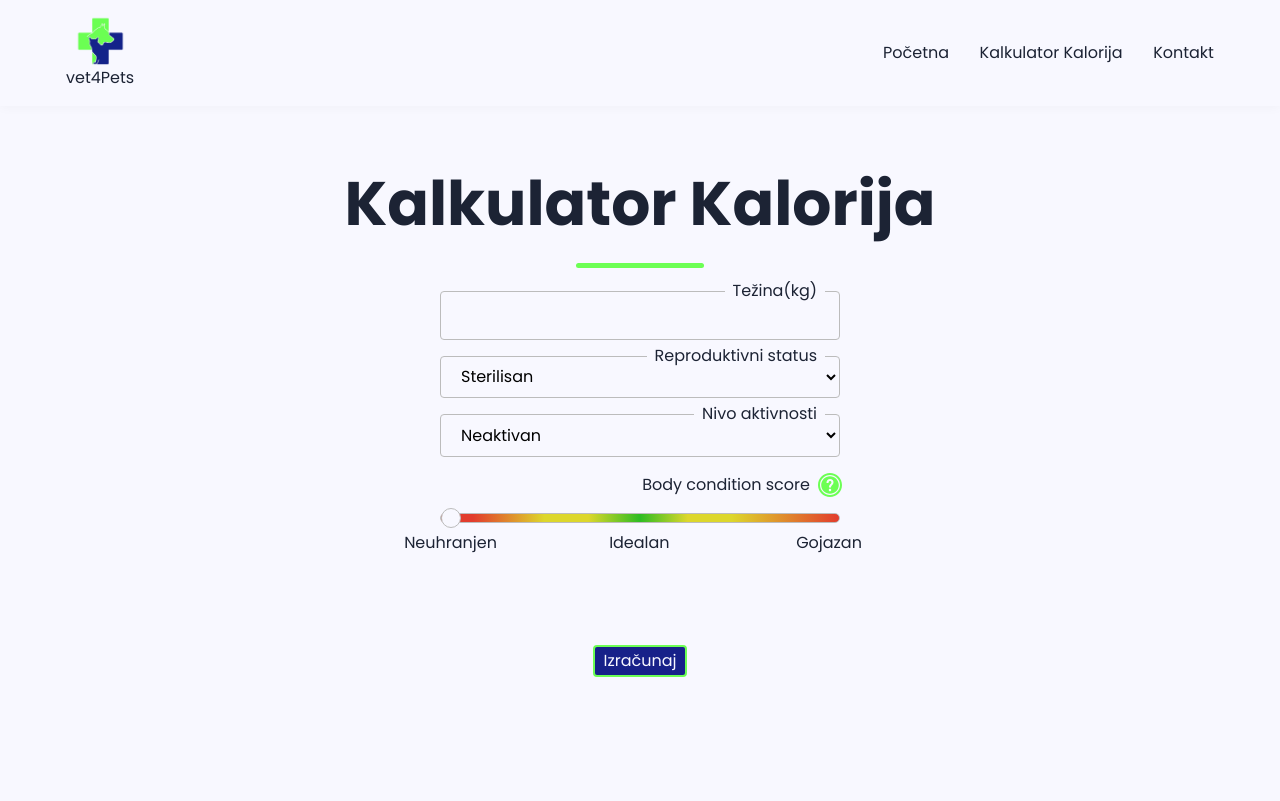
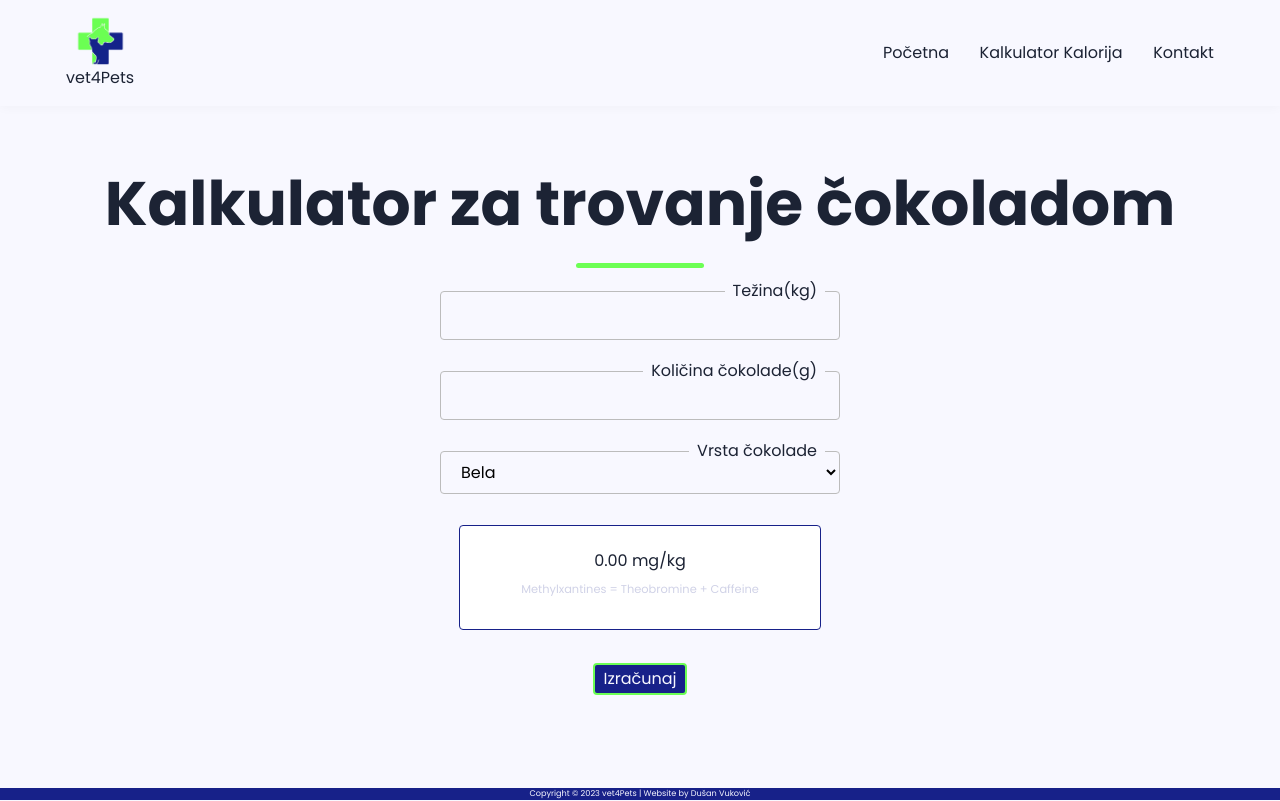
Before and after one commit to vukovicdusan/vet4pets, a Next.js app: page /kalkulator in a window 1280 px wide. Shown: the top 801 px of the page. Built offline with nearby package versions, Linux system fonts and the light colour scheme.

Commit message:
Added chocolate toxicity calculator

```diff
--- a/components/calculators/calorie-calculator/CalorieCalculator.jsx
+++ b/components/calculators/calorie-calculator/CalorieCalculator.jsx
@@ -6,10 +6,12 @@ import Image from "next/image";
 import Title from "../../Title";
 import Underline from "../../Underline";
 import bcs from "@/public/img/bcs_chart_dog.jpg";
-import useCalorieCalculator from "@/hooks/useCalorieCalculator";
+import useCalculator from "@/hooks/useCalculator";
+import useInput from "@/hooks/useInput";
 
 const CalorieCalculator = () => {
-  const [params, setParams] = useState({
+  const [calculateCalories, calories] = useCalculator();
+  const [inputValues, changeHandler] = useInput({
     weight: "",
     signalment: "1.6",
     activity: "1",
@@ -17,15 +19,13 @@ const CalorieCalculator = () => {
   });
   const [accordionOpen, setAccordionOpen] = useState(false);
 
-  const [calculateCalories, calories] = useCalorieCalculator();
-
   const inputHandler = (e) => {
-    setParams((prev) => ({ ...prev, [e.target.name]: e.target.value }));
+    changeHandler(e);
   };
 
   const submitHandler = (e) => {
     e.preventDefault();
-    calculateCalories(params);
+    calculateCalories(inputValues);
   };
 
   //REFS
--- a/components/calculators/calorie-calculator/CalorieCalculator.module.css
+++ b/components/calculators/calorie-calculator/CalorieCalculator.module.css
@@ -29,23 +29,11 @@
 }
 
 .inputWrapper {
-  position: relative;
-  display: flex;
-  flex-direction: column;
+  composes: inputWrapper from "@/styles/InputWrapper.module.css";
 }
 
 .borderTitle {
-  position: absolute;
-  top: -12px;
-  right: 15px;
-  background-color: var(--background-light);
-  padding-inline: 0.5rem;
-  transition: all 0.2s ease;
-}
-
-input:focus + .borderTitle {
-  font-size: 0.8rem;
-  top: -6px;
+  composes: borderTitle from "@/styles/InputWrapper.module.css";
 }
 
 .rangeInput {
@@ -127,14 +115,6 @@ input:focus + .borderTitle {
   object-fit: contain;
 }
 
-.success {
-  color: var(--secondary);
-}
-
-.error {
-  color: indianred;
-}
-
 @media (max-width: 650px) {
   .contactStack {
     --stack-justify: center;
--- a/components/calculators/chocolate-calculator/ChocolateCalculator.jsx
+++ b/components/calculators/chocolate-calculator/ChocolateCalculator.jsx
@@ -4,10 +4,26 @@ import Region from "@/components/layout/Region";
 import Wrapper from "@/components/layout/Wrapper";
 import Title from "@/components/Title";
 import Underline from "@/components/Underline";
+import useInput from "@/hooks/useInput";
+import useCalculator from "@/hooks/useCalculator";
 
 const ChocolateCalculator = () => {
-  const submitHandler = () => {};
-  const inputHandler = () => {};
+  const [inputValues, changeHandler] = useInput({
+    weight: 0,
+    chocolateAmount: 0,
+    chocolateType: 0.0882,
+  });
+  const [, , calculateChocolate, toxicity] = useCalculator();
+
+  const inputHandler = (e) => {
+    changeHandler(e);
+  };
+
+  const submitHandler = (e) => {
+    e.preventDefault();
+    calculateChocolate(inputValues);
+  };
+
   return (
     <Region>
       <Wrapper>
@@ -40,15 +56,57 @@ const ChocolateCalculator = () => {
                 Težina(kg)
               </label>
             </div>
-
+            <div className={styles.inputWrapper}>
+              <input
+                type="text"
+                name="chocolateAmount"
+                id="chocolateAmount"
+                autoCapitalize="none"
+                autoCorrect="off"
+                required
+                title="UNESITE VALIDNU KOLIČINU"
+                pattern="\d+"
+                onChange={inputHandler}
+              />
+              <label className={styles.borderTitle} htmlFor="chocolateAmount">
+                Količina čokolade(g)
+              </label>
+            </div>
+            <div className={styles.inputWrapper}>
+              <select
+                onChange={inputHandler}
+                id="chocolateType"
+                name="chocolateType"
+                defaultValue={0.00882}
+              >
+                <option value={"white"}>Bela</option>
+                <option value={"milk"}>Mlečna</option>
+                <option value={"darkSweet"}>Crna slatka</option>
+                <option value={"dark60"}>Crna sa 60% kakaa</option>
+                <option value={"dark72"}>Crna sa 72% kakaa</option>
+                <option value={"dark86"}>Crna sa 86% kakaa</option>
+                <option value={"pudding"}>Čokoladni puding</option>
+                <option value={"cake"}>Čokoladna torta</option>
+                <option value={"baking"}>Čokolada za kuvanje</option>
+              </select>
+              <label className={styles.borderTitle} htmlFor="chocolateType">
+                Vrsta čokolade
+              </label>
+            </div>
             <div className="animation-container">
-              {/* <div
+              <div
                 className={`${styles.hiddenBox} ${
-                  calories ? styles.box : null
+                  toxicity ? styles.box : null
                 }`}
               >
-                {calories ? Math.floor(calories) : null} kcal
-              </div> */}
+                <div className={`${styles.stack} ${styles.infoStack}`}>
+                  <p>{toxicity ? toxicity.dose.toFixed(2) : null} mg/kg</p>
+                  <span className={styles.description}>
+                    Methylxantines = Theobromine + Caffeine
+                  </span>
+                  <span>{toxicity.prognosis}</span>
+                </div>
+              </div>
             </div>
             <button className="button">Izračunaj</button>
           </form>
--- a/components/calculators/chocolate-calculator/ChocolateCalculator.module.css
+++ b/components/calculators/chocolate-calculator/ChocolateCalculator.module.css
@@ -6,6 +6,10 @@
 
 .stack > * + * {
   --stack-space: var(--s2);
+}
+
+.infoStack > * + * {
+  --stack-space: var(--s-2);
 }
 
 .center {
@@ -25,33 +29,19 @@
   border: 1px solid var(--primary);
   border-radius: 4px;
   transform: translateX(0);
+  text-align: center;
   opacity: 1;
 }
 
 .inputWrapper {
-  position: relative;
-  display: flex;
-  flex-direction: column;
+  composes: inputWrapper from "@/styles/InputWrapper.module.css";
 }
 
 .borderTitle {
-  position: absolute;
-  top: -12px;
-  right: 15px;
-  background-color: var(--background-light);
-  padding-inline: 0.5rem;
-  transition: all 0.2s ease;
+  composes: borderTitle from "@/styles/InputWrapper.module.css";
 }
 
-input:focus + .borderTitle {
-  font-size: 0.8rem;
-  top: -6px;
+.description {
+  color: var(--background-dark);
+  font-size: var(--s-1);
 }
-
-.success {
-  color: var(--secondary);
-}
-
-.error {
-  color: indianred;
-}
--- /dev/null
+++ b/hooks/useCalculator.jsx
@@ -0,0 +1,76 @@
+import React, { useState } from "react";
+
+const useCalculator = () => {
+  const [calories, setCalories] = useState("");
+  const [toxicity, setToxicity] = useState({ dose: 0, prognosis: "" });
+
+  const calculateCalories = (params) => {
+    const bcsValues = {
+      0: 1.2,
+      1: 1.1,
+      2: 1,
+      3: 0.9,
+      4: 0.8,
+    };
+
+    const bcsValue = bcsValues[params.bcs];
+
+    let calorieFormula =
+      70 *
+      Math.pow(params.weight, 0.75) *
+      params.signalment *
+      params.activity *
+      bcsValue;
+    setCalories(calorieFormula);
+  };
+
+  const calculateChocolate = (input) => {
+    const chocolateTypeValues = {
+      white: { theobromine: 0.0082, caffeine: 0.3 },
+      milk: { theobromine: 2.05, caffeine: 0.21 },
+      darkSweet: { theobromine: 4.59, caffeine: 0.705 },
+      dark60: { theobromine: 7.56, caffeine: 0.91 },
+      dark72: { theobromine: 9.06, caffeine: 0.109 },
+      dark86: { theobromine: 10.83, caffeine: 0.13 },
+      pudding: { theobromine: 5.96, caffeine: 0.2 },
+      cake: { theobromine: 4.24, caffeine: 0.6 },
+      baking: { theobromine: 13.86, caffeine: 0.166 },
+    };
+
+    const { weight, chocolateAmount, chocolateType } = input;
+    const chocolateTypeValue = chocolateTypeValues[chocolateType];
+    const theobromine =
+      (chocolateTypeValue.theobromine * chocolateAmount) / weight;
+    const caffeine = (chocolateTypeValue.caffeine * chocolateAmount) / weight;
+    const totalDose = caffeine + theobromine;
+
+    let prognosis;
+
+    switch (true) {
+      case totalDose < 15.01:
+        prognosis = "Vaš pas će najverovatnije biti u redu.";
+        break;
+      case totalDose > 15.01 && totalDose < 34.02:
+        prognosis = "Vaš pas će možda imati dijareju i povraćanje.";
+        break;
+      case totalDose > 34.02 && totalDose < 45:
+        prognosis =
+          "Vaš pas može imati tahikardiju(moguće opasno, rapidno ubrzanje rada srca).";
+        break;
+      case totalDose > 45 && totalDose < 55.01:
+        prognosis = "Vaš pas može dobiti konvulzije.";
+        break;
+      case totalDose > 55.01:
+        prognosis = "Vaš pas od ove doze može umreti.";
+        break;
+      default:
+        "";
+    }
+
+    setToxicity({ dose: totalDose, prognosis: prognosis });
+  };
+
+  return [calculateCalories, calories, calculateChocolate, toxicity];
+};
+
+export default useCalculator;
--- a/hooks/useCalorieCalculator.jsx
+++ /dev/null
@@ -1,29 +0,0 @@
-import React, { useState } from "react";
-
-const useCalorieCalculator = () => {
-  const [calories, setCalories] = useState("");
-
-  const calculateCalories = (params) => {
-    const bcsValues = {
-      0: 1.2,
-      1: 1.1,
-      2: 1,
-      3: 0.9,
-      4: 0.8,
-    };
-
-    const bcsValue = bcsValues[params.bcs];
-
-    let calorieFormula =
-      70 *
-      Math.pow(params.weight, 0.75) *
-      params.signalment *
-      params.activity *
-      bcsValue;
-    setCalories(calorieFormula);
-  };
-  console.log(calories);
-  return [calculateCalories, calories];
-};
-
-export default useCalorieCalculator;
--- /dev/null
+++ b/hooks/useInput.jsx
@@ -0,0 +1,16 @@
+import { useState } from "react";
+
+const useInput = (init_value) => {
+  const [inputValues, setInputValues] = useState(init_value);
+
+  const changeHandler = (e) => {
+    setInputValues((prevState) => ({
+      ...prevState,
+      [e.target.name]: e.target.value,
+    }));
+  };
+
+  return [inputValues, changeHandler];
+};
+
+export default useInput;
--- a/pages/kalkulator.jsx
+++ b/pages/kalkulator.jsx
@@ -12,7 +12,7 @@ const kalkulator = () => {
         <meta name="viewport" content="width=device-width, initial-scale=1" />
         <link rel="icon" href="/favicon.ico" />
       </Head>
-      <CalorieCalculator></CalorieCalculator>
+      {/* <CalorieCalculator></CalorieCalculator> */}
       <ChocolateCalculator></ChocolateCalculator>
     </>
   );
--- /dev/null
+++ b/styles/InputWrapper.module.css
@@ -0,0 +1,19 @@
+.inputWrapper {
+  position: relative;
+  display: flex;
+  flex-direction: column;
+}
+
+.borderTitle {
+  position: absolute;
+  top: -12px;
+  right: 15px;
+  background-color: var(--background-light);
+  padding-inline: 0.5rem;
+  transition: all 0.2s ease;
+}
+
+input:focus + .borderTitle {
+  font-size: 0.8rem;
+  top: -6px;
+}
--- a/styles/globals.css
+++ b/styles/globals.css
@@ -437,3 +437,11 @@ select:-webkit-autofill:focus {
 .pswp__img {
   cursor: auto !important;
 }
+
+.success {
+  color: var(--secondary);
+}
+
+.error {
+  color: indianred;
+}
```
Lines whose indentation alone changed are shown as unchanged.
